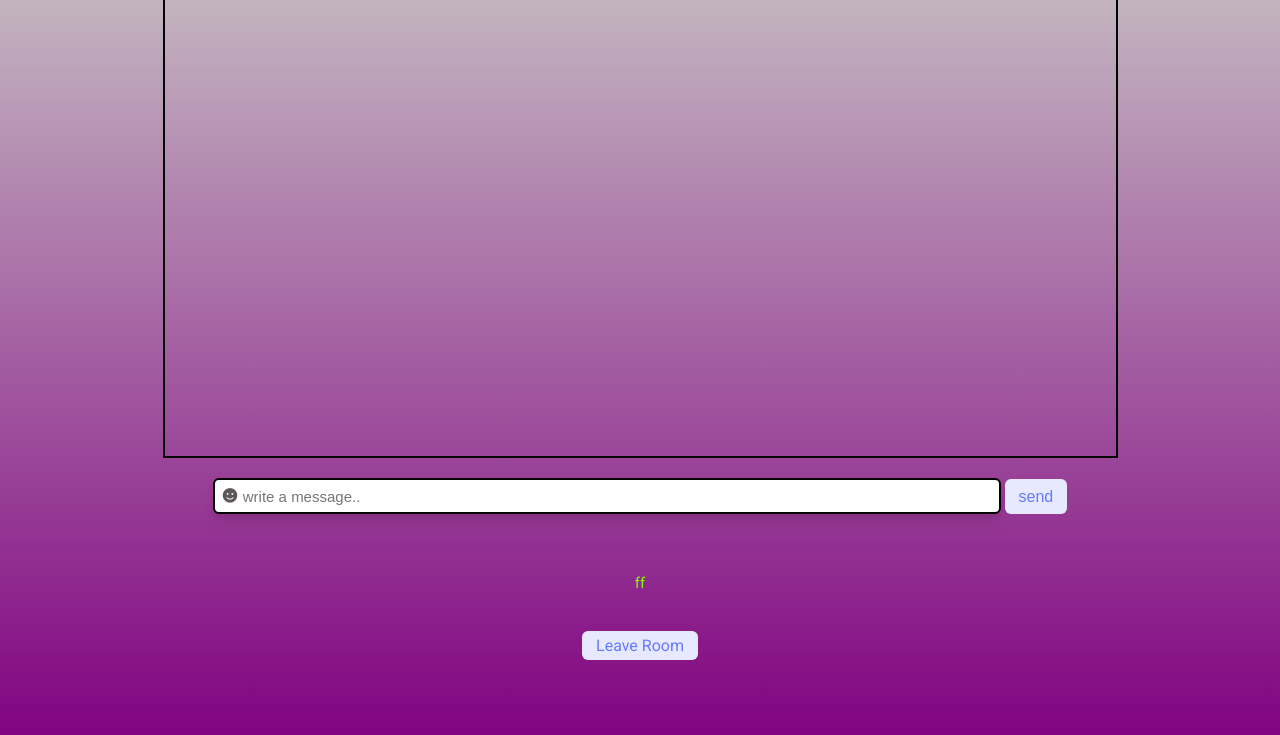
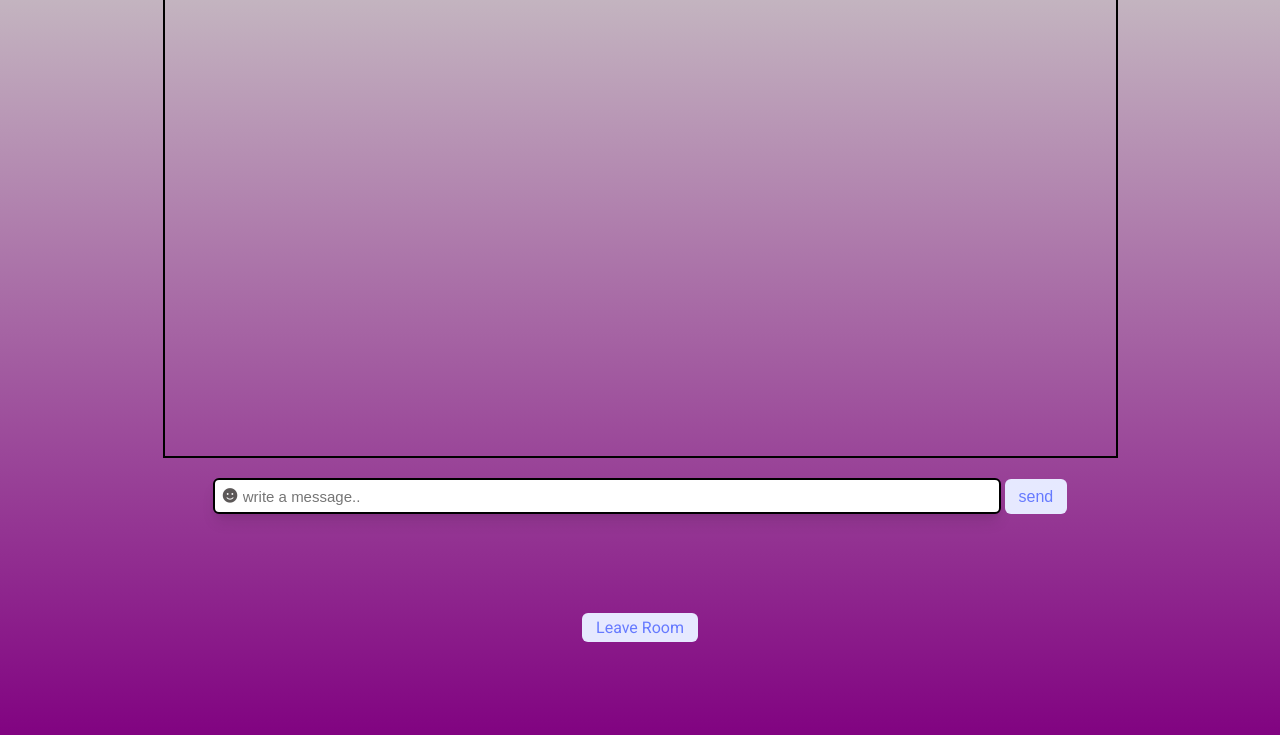
Before and after one commit to pksingh128/chat-app, a website: page public/chat.html in a window 1280 px wide. Shown: the part 75-810 px from the top of the page. Drawn offline with nearby package versions, Linux system fonts and the light colour scheme; no server answers.

```diff
--- a/public/chat.html
+++ b/public/chat.html
@@ -32,7 +32,7 @@
     </div>
 
     <header class="chat-header">
-      <div class="typing">ff</div>
+      <div class="typing"></div>
       <a id="leave-btn" class="btn">Leave Room</a>
 
     </header>
```
